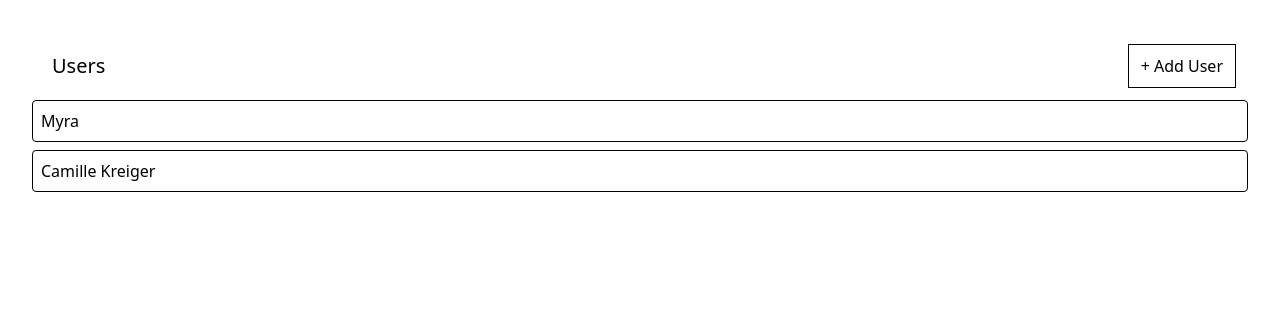
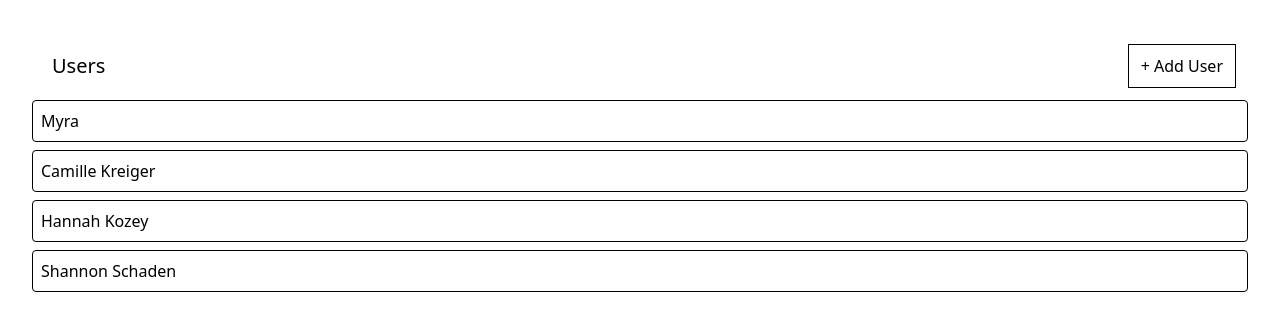
Before and after one commit to DebaKaran/react-redux-app, a React (Vite) app in the folder media-app/: page / in a window 1280 px wide. Shown: the top 330 px of the page. Built offline with nearby package versions, Linux system fonts and the light colour scheme; data requests are answered from the project's data file.

Commit message:
fix: pass undefined to thunk in useEffect to match hook signature
The custom `useThunk` hook expects an argument, even if the thunk itself takes none.
Updated the `doLoadUsers()` call inside `useEffect` to `doLoadUsers(undefined)`
to avoid TypeScript error (Expected 1 arguments, but got 0).

```diff
--- a/media-app/db.json
+++ b/media-app/db.json
@@ -7,6 +7,14 @@
     {
       "id": "29e6",
       "name": "Camille Kreiger"
+    },
+    {
+      "id": "1eae",
+      "name": "Hannah Kozey"
+    },
+    {
+      "id": "04ea",
+      "name": "Shannon Schaden"
     }
   ],
   "albums": [],
--- a/media-app/src/components/UsersList.tsx
+++ b/media-app/src/components/UsersList.tsx
@@ -13,7 +13,7 @@ const UsersList = () => {
   const [doLoadUsers, isUsersLoading, usersLoadingError] = useThunk(fetchUsers);
 
   useEffect(() => {
-    doLoadUsers();
+    doLoadUsers(undefined);
   }, [doLoadUsers]);
 
   if (isUsersLoading) {
@@ -35,7 +35,7 @@ const UsersList = () => {
   });
 
   const handleUserAdd = () => {
-    doAddUser();
+    doAddUser(undefined);
   };
 
   return (
```
Also changed, not shown: 1 other file (tests, documents, lock files or other folders).
